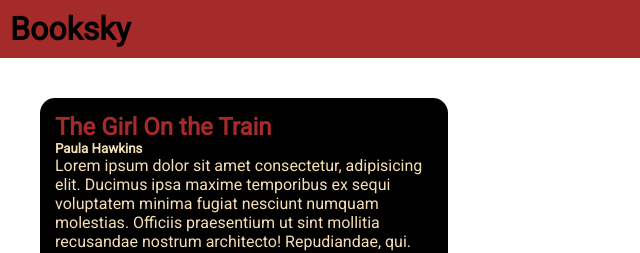
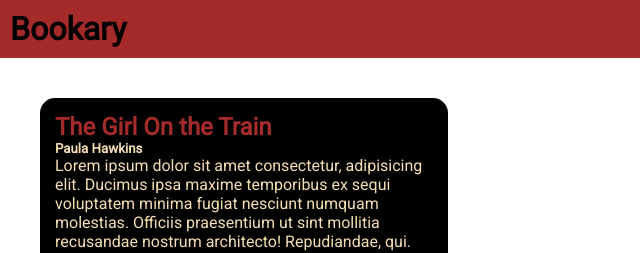
Before and after one commit to karthikn-pk/booksky, a plain HTML site: page index.html in a window 1280 px wide. Shown: the top 253 px of the page, 0-640 px from the left. Drawn offline with Linux system fonts and the light colour scheme; a web font is replaced by a local one.

Commit message:
Update title index.html

```diff
--- a/index.html
+++ b/index.html
@@ -10,7 +10,7 @@
     <link href="https://fonts.googleapis.com/css2?family=Playpen+Sans:wght@500&family=Roboto&display=swap" rel="stylesheet"></head>
 <body>
     <div class="navbar">
-        <h1>Booksky</h1>
+        <h1>Bookary</h1>
     </div>
     <div class="container">
         <div class="book-container">
```
